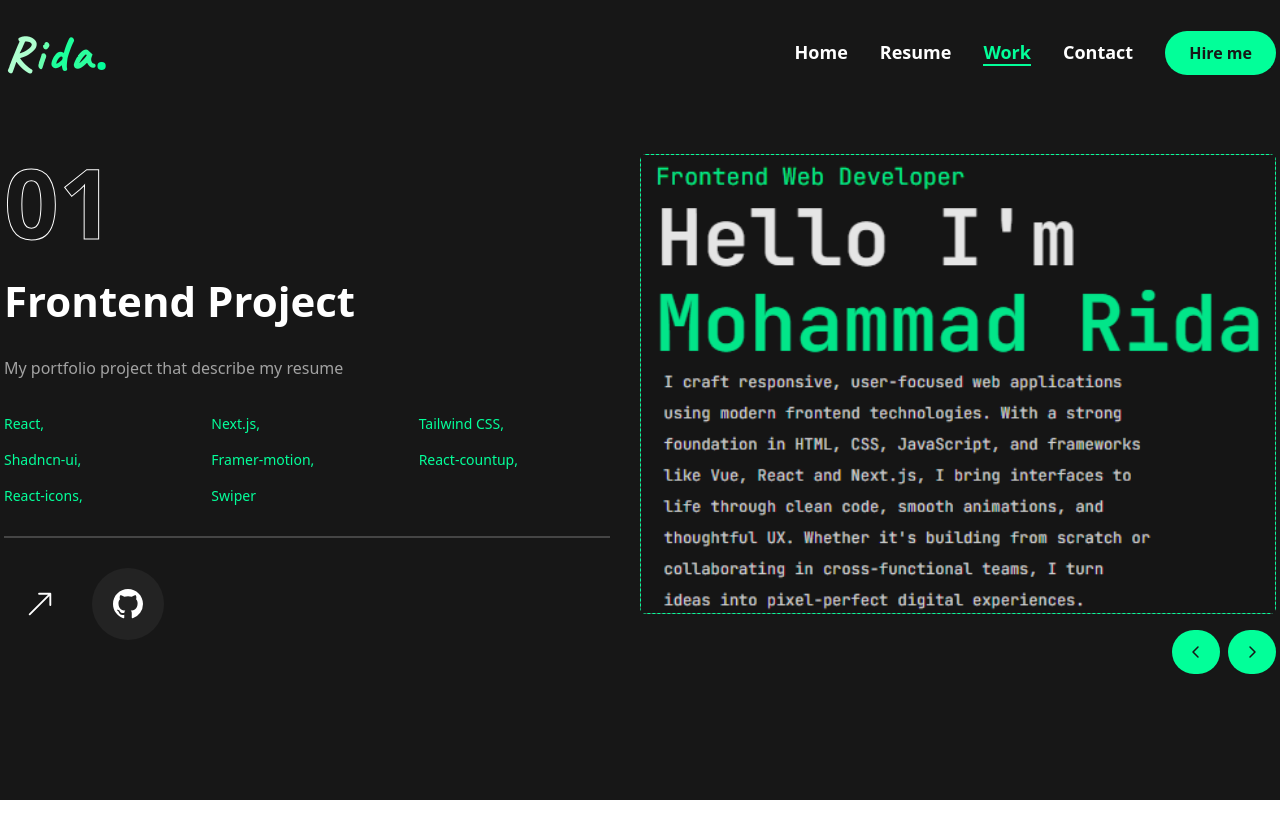
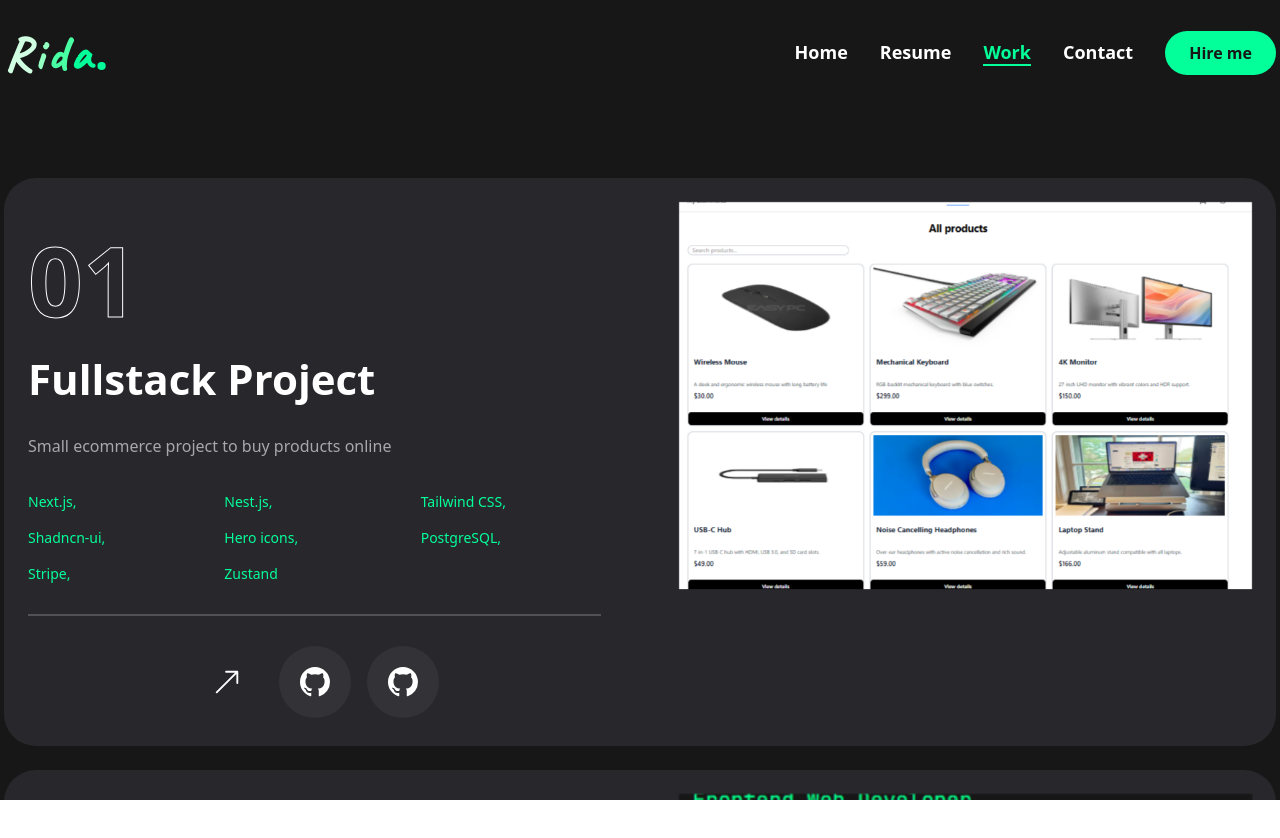
Before and after one commit to mohammadrida990/rida-portfolio, a Next.js app: page /work in a window 1280 px wide. Shown: the top 838 px of the page. Before the commit the page ends 800 px from the top, so only its background shows below. Built offline with nearby package versions, Linux system fonts and the light colour scheme.

Commit message:
remove slider from work page

```diff
--- a/app/resume/page.tsx
+++ b/app/resume/page.tsx
@@ -25,7 +25,6 @@ import {
   SiPrimereact,
   SiPrimevue,
 } from "react-icons/si";
-import { useState } from "react";
 
 const about = {
   title: "About me",
@@ -191,11 +190,6 @@ const experience = {
 };
 
 const ResumePage = () => {
-  const [clickedIndex, setClickedIndex] = useState<number | null>(null);
-
-  const handleClick = (index: number) => {
-    setClickedIndex((prevIndex) => (prevIndex === index ? null : index));
-  };
   return (
     <motion.div
       initial={{ opacity: 0 }}
@@ -354,15 +348,11 @@ const ResumePage = () => {
                     <li key={index}>
                       <TooltipProvider delayDuration={200}>
                         <Tooltip>
-                          <TooltipTrigger
-                            className="h-[150px] rounded-xl bg-[#232329] w-full flex group justify-center items-center"
-                            onClick={() => handleClick(index)}
-                          >
+                          <TooltipTrigger className="h-[150px] rounded-xl bg-[#232329] w-full flex group justify-center items-center">
                             <div className="text-6xl transition-all duration-300 group-hover:text-accent">
                               {skill.icon}
                             </div>
 
-                            {clickedIndex === index && (
                             <motion.div
                               className="absolute"
                               initial={{ opacity: 0, y: 60 }}
@@ -377,7 +367,6 @@ const ResumePage = () => {
                                 {skill.name}
                               </p>
                             </motion.div>
-                            )}
                           </TooltipTrigger>
 
                           <TooltipContent>
--- a/app/work/page.tsx
+++ b/app/work/page.tsx
@@ -3,35 +3,12 @@
 import { motion } from "framer-motion";
 import Image from "next/image";
 import Link from "next/link";
-import { useState } from "react";
 import { BsArrowUpRight, BsGithub } from "react-icons/bs";
-import { Swiper, SwiperSlide } from "swiper/react";
 import "swiper/css";
-import { Swiper as SwiperType } from "swiper";
-import WorkSliderBtns from "@/components/WorkSlierBtns";
 
 const projects = [
   {
     num: "01",
-    name: "Rida Portfolio",
-    category: "frontend",
-    description: "My portfolio project that describe my resume",
-    stack: [
-      { name: "React" },
-      { name: "Next.js" },
-      { name: "Tailwind CSS" },
-      { name: "Shadncn-ui" },
-      { name: "Framer-motion" },
-      { name: "React-countup" },
-      { name: "React-icons" },
-      { name: "Swiper" },
-    ],
-    image: "/assets/porfolio.png",
-    live: "",
-    github1: "https://github.com/mohammadrida990/rida-portfolio",
-  },
-  {
-    num: "02",
     name: "E-commerce",
     category: "fullstack",
     description: "Small ecommerce project to buy products online",
@@ -50,14 +27,27 @@ const projects = [
     github1: "https://github.com/mohammadrida990/eccomerce_frontend",
     github2: "https://github.com/mohammadrida990/ecommerce-backend",
   },
+  {
+    num: "02",
+    name: "Rida Portfolio",
+    category: "frontend",
+    description: "My portfolio project that describe my resume",
+    stack: [
+      { name: "React" },
+      { name: "Next.js" },
+      { name: "Tailwind CSS" },
+      { name: "Shadncn-ui" },
+      { name: "Framer-motion" },
+      { name: "React-countup" },
+      { name: "React-icons" },
+      { name: "Swiper" },
+    ],
+    image: "/assets/porfolio.png",
+    live: "",
+    github1: "https://github.com/mohammadrida990/rida-portfolio",
+  },
 ];
 const Work = () => {
-  const [project, setProject] = useState(projects[0]);
-
-  const handleSlideChange = (swiper: SwiperType) => {
-    const currentIndex = swiper.activeIndex;
-    setProject(projects[currentIndex]);
-  };
   return (
     <motion.section
       initial={{ opacity: 0 }}
@@ -68,25 +58,25 @@ const Work = () => {
       className="min-h-[80vh] flex flex-col justify-center py-12 xl:px-0"
     >
       <div className="container mx-auto">
-        <div className="flex flex-col xl:flex-row xl:gap-[30px]">
+        <div className="flex flex-col xl:flex-row xl:gap-[30px] bg-[#27272c] rounded-4xl my-6 items-center">
           <div className="w-full order-2 xl:order-none xl:justify-between xl:w-[50%] xl:h-[460px] flex flex-col">
-            <div className="flex flex-col gap-[30px] h-[50%]">
+            <div className="flex flex-col gap-[30px] h-[50%] px-6">
               <div className="text-8xl font-extrabold text-outline-white leading-none text-transparent">
-                {project.num}
+                {projects[0].num}
               </div>
 
               <h2 className="text-[42px] font-bold leading-none text-white group-hover:text-accent transition-all duration-500 capitalize">
-                {project.category} project
+                {projects[0].category} project
               </h2>
 
-              <p className="text-white/60">{project.description}</p>
+              <p className="text-white/60">{projects[0].description}</p>
 
               <ul className="gap-4 grid grid-cols-2 xl:grid-cols-3">
-                {project.stack.map((item, index) => {
+                {projects[0].stack.map((item, index) => {
                   return (
                     <li className="text-sm text-accent" key={index}>
                       {item.name}
-                      {index !== project.stack.length - 1 && ", "}
+                      {index !== projects[0].stack.length - 1 && ", "}
                     </li>
                   );
                 })}
@@ -94,7 +84,7 @@ const Work = () => {
 
               <div className="border border-white/20" />
 
-              <div className="flex items-center gap-4">
+              <div className="flex items-center gap-4 justify-center">
                 <span>
                   <motion.div
                     className="h-[72px] w-[72px] flex justify-center items-center"
@@ -110,14 +100,14 @@ const Work = () => {
                   </motion.div>
                 </span>
 
-                <Link href={project.github1}>
+                <Link href={projects[0].github1}>
                   <div className="h-[72px] w-[72px] bg flex justify-center items-center bg-white/5 rounded-full">
                     <BsGithub className="text-white text-3xl hover:text-accent" />
                   </div>
                 </Link>
 
-                {project.github2 && (
-                  <Link href={project.github2}>
+                {projects[0].github2 && (
+                  <Link href={projects[0].github2}>
                     <div className="h-[72px] w-[72px] bg flex justify-center items-center bg-white/5 rounded-full">
                       <BsGithub className="text-white text-3xl hover:text-accent" />
                     </div>
@@ -128,42 +118,100 @@ const Work = () => {
           </div>
 
           <div className="w-full xl:w-[50%]">
-            <Swiper
-              spaceBetween={30}
-              slidesPerView={1}
-              onSlideChange={handleSlideChange}
-              className="xl:h-[520px] mb-12"
+            <div className="xl:h-[520px] mb-12 ">
+              <div className="w-full">
+                <div className="h-[435px] relative group flex justify-center items-center rounded-sm">
+                  {/* <div className="absolute top-0 bottom-0 w-full h-full z-10 bg-black/10" /> */}
+                  <div className="w-full h-full relative">
+                    <Image
+                      src={projects[0].image}
+                      fill
+                      alt=""
+                      className="object-cover p-6"
+                    />
+                  </div>
+                </div>
+              </div>
+            </div>
+          </div>
+        </div>
+
+        <div className="flex flex-col xl:flex-row xl:gap-[30px] bg-[#27272c] rounded-4xl my-6 items-center">
+          <div className="w-full order-2 xl:order-none xl:justify-between xl:w-[50%] xl:h-[460px] flex flex-col">
+            <div className="flex flex-col gap-[30px] h-[50%] px-6">
+              <div className="text-8xl font-extrabold text-outline-white leading-none text-transparent">
+                {projects[1].num}
+              </div>
+
+              <h2 className="text-[42px] font-bold leading-none text-white group-hover:text-accent transition-all duration-500 capitalize">
+                {projects[1].category} project
+              </h2>
+
+              <p className="text-white/60">{projects[1].description}</p>
+
+              <ul className="gap-4 grid grid-cols-2 xl:grid-cols-3">
+                {projects[1].stack.map((item, index) => {
+                  return (
+                    <li className="text-sm text-accent" key={index}>
+                      {item.name}
+                      {index !== projects[1].stack.length - 1 && ", "}
+                    </li>
+                  );
+                })}
+              </ul>
+
+              <div className="border border-white/20" />
+
+              <div className="flex items-center gap-4 justify-center">
+                <span>
+                  <motion.div
+                    className="h-[72px] w-[72px] flex justify-center items-center"
+                    whileHover={{
+                      rotate: 45,
+                    }}
+                    transition={{
+                      duration: 0.3,
+                      ease: "easeInOut",
+                    }}
                   >
-              {projects.map((item, index) => {
-                return (
-                  <SwiperSlide key={index} className="w-full">
-                    <div className="h-[460px] relative group flex justify-center items-center bg-pink-50/20 border border-accent border-dashed rounded-sm">
-                      <div className="absolute top-0 bottom-0 w-full h-full z-10 bg-black/10" />
+                    <BsArrowUpRight className="text-white text-3xl hover:text-accent" />
+                  </motion.div>
+                </span>
+
+                <Link href={projects[1].github1}>
+                  <div className="h-[72px] w-[72px] bg flex justify-center items-center bg-white/5 rounded-full">
+                    <BsGithub className="text-white text-3xl hover:text-accent" />
+                  </div>
+                </Link>
+
+                {projects[1].github2 && (
+                  <Link href={projects[1].github2}>
+                    <div className="h-[72px] w-[72px] bg flex justify-center items-center bg-white/5 rounded-full">
+                      <BsGithub className="text-white text-3xl hover:text-accent" />
+                    </div>
+                  </Link>
+                )}
+              </div>
+            </div>
+          </div>
+
+          <div className="w-full xl:w-[50%]">
+            <div className="xl:h-[520px] mb-12">
+              <div className="w-full">
+                <div className="h-[435px] relative group flex justify-center items-center rounded-sm">
+                  {/* <div className="absolute top-0 bottom-0 w-full h-full z-10 bg-black/10" /> */}
 
                   <div className="w-full h-full relative">
                     <Image
-                          src={item.image}
+                      src={projects[1].image}
                       fill
                       alt=""
-                          className="object-cover"
+                      className="object-cover p-6"
                     />
                   </div>
                 </div>
-                  </SwiperSlide>
-                );
-              })}
-
-              <WorkSliderBtns
-                containerStyles="
-                  absolute right-0 xl:bottom-0 z-20 w-full justify-between
-                  flex xl:w-max xl:justify-none bottom-[calc(50%_-_22px)] gap-2
-                "
-                btnStyles="
-                  bg-accent hover:bg-accent/30  text-primary flex justify-center
-                  items-center text-[22px] w-[44px] h-[44px] transition-all
-                "
-              />
-            </Swiper>
+              </div>
+            </div>
           </div>
         </div>
       </div>
```
Lines whose indentation alone changed are shown as unchanged.
